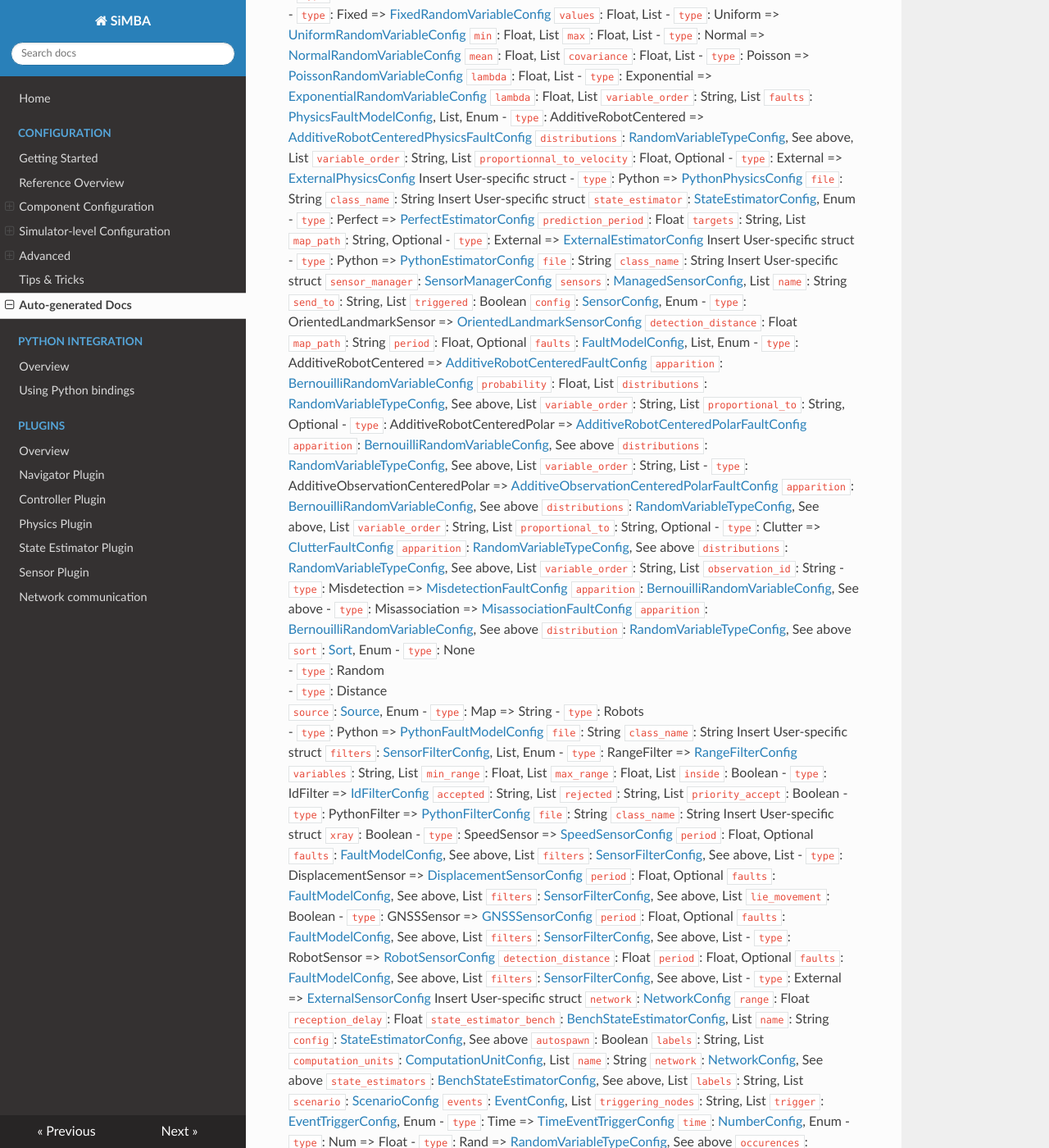
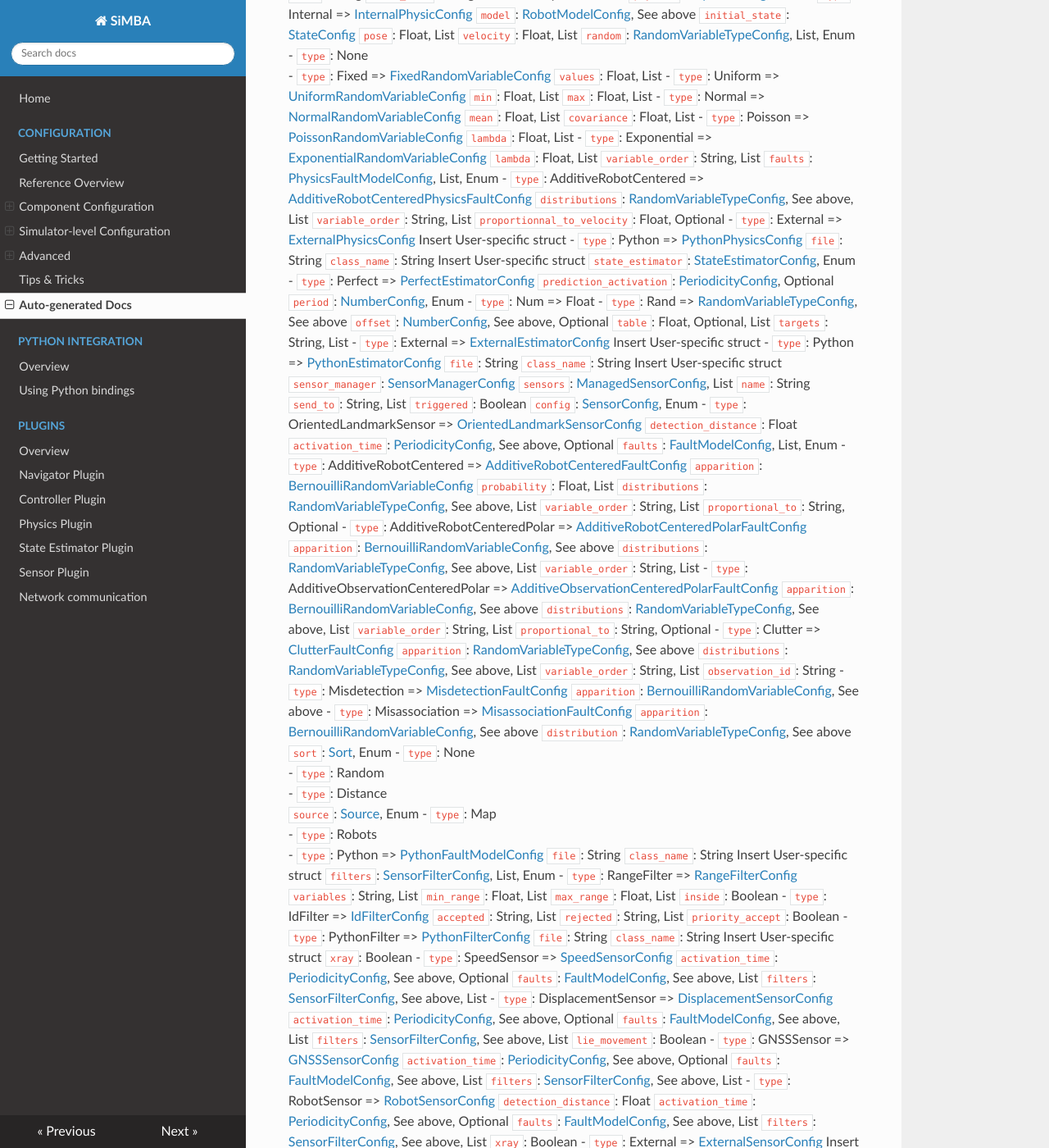
Before and after one commit to mescourrou/simba, an MkDocs documentation site: the page built from doc/user_manual/docs/config_documentation.md, in a window 1280 px wide and 1400 px high, scrolled down 1298 px. Shown: the whole window at 82% size. Built offline with MkDocs 1.6.1, drawn with Linux system fonts in a browser that asks for light colours; nearby versions of some CDN libraries; some of the changed text lies outside the part shown.

Commit message:
Formatting

```diff
--- a/doc/user_manual/docs/config_documentation.md
+++ b/doc/user_manual/docs/config_documentation.md
@@ -117,9 +120,13 @@ List of parameters:
 			Insert User-specific struct
 	`state_estimator`: [StateEstimatorConfig](https://homepages.laas.fr/mescourrou/Recherche/Logiciels/multi-robot-simulator/rust/simba/state_estimators/mod/enum.StateEstimatorConfig.html), Enum
 		- `type`: Perfect => [PerfectEstimatorConfig](https://homepages.laas.fr/mescourrou/Recherche/Logiciels/multi-robot-simulator/rust/simba/state_estimators/perfect_estimator/struct.PerfectEstimatorConfig.html)
-			`prediction_period`: Float
+			`prediction_activation`: [PeriodicityConfig](https://homepages.laas.fr/mescourrou/Recherche/Logiciels/multi-robot-simulator/rust/simba/utils/periodicity/struct.PeriodicityConfig.html), Optional
+				`period`: [NumberConfig](https://homepages.laas.fr/mescourrou/Recherche/Logiciels/multi-robot-simulator/rust/simba/config/enum.NumberConfig.html), Enum
+					- `type`: Num => Float
+					- `type`: Rand => [RandomVariableTypeConfig](https://homepages.laas.fr/mescourrou/Recherche/Logiciels/multi-robot-simulator/rust/simba/utils/determinist_random_variable/enum.RandomVariableTypeConfig.html), See above
+				`offset`: [NumberConfig](https://homepages.laas.fr/mescourrou/Recherche/Logiciels/multi-robot-simulator/rust/simba/config/enum.NumberConfig.html), See above, Optional
+				`table`: Float, Optional, List
 			`targets`: String, List
-			`map_path`: String, Optional
 		- `type`: External => [ExternalEstimatorConfig](https://homepages.laas.fr/mescourrou/Recherche/Logiciels/multi-robot-simulator/rust/simba/state_estimators/external_estimator/struct.ExternalEstimatorConfig.html)
 			Insert User-specific struct
 		- `type`: Python => [PythonEstimatorConfig](https://homepages.laas.fr/mescourrou/Recherche/Logiciels/multi-robot-simulator/rust/simba/state_estimators/python_estimator/struct.PythonEstimatorConfig.html)
@@ -134,8 +141,7 @@ List of parameters:
 			`config`: [SensorConfig](https://homepages.laas.fr/mescourrou/Recherche/Logiciels/multi-robot-simulator/rust/simba/sensors/mod/enum.SensorConfig.html), Enum
 				- `type`: OrientedLandmarkSensor => [OrientedLandmarkSensorConfig](https://homepages.laas.fr/mescourrou/Recherche/Logiciels/multi-robot-simulator/rust/simba/sensors/oriented_landmark_sensor/struct.OrientedLandmarkSensorConfig.html)
 					`detection_distance`: Float
-					`map_path`: String
-					`period`: Float, Optional
+					`activation_time`: [PeriodicityConfig](https://homepages.laas.fr/mescourrou/Recherche/Logiciels/multi-robot-simulator/rust/simba/utils/periodicity/struct.PeriodicityConfig.html), See above, Optional
 					`faults`: [FaultModelConfig](https://homepages.laas.fr/mescourrou/Recherche/Logiciels/multi-robot-simulator/rust/simba/sensors/fault_models/fault_model/enum.FaultModelConfig.html), List, Enum
 						- `type`: AdditiveRobotCentered => [AdditiveRobotCenteredFaultConfig](https://homepages.laas.fr/mescourrou/Recherche/Logiciels/multi-robot-simulator/rust/simba/sensors/fault_models/additive_robot_centered/struct.AdditiveRobotCenteredFaultConfig.html)
 							`apparition`: [BernouilliRandomVariableConfig](https://homepages.laas.fr/mescourrou/Recherche/Logiciels/multi-robot-simulator/rust/simba/utils/distributions/bernouilli/struct.BernouilliRandomVariableConfig.html)
@@ -167,7 +173,7 @@ List of parameters:
 								- `type`: Random
 								- `type`: Distance
 							`source`: [Source](https://homepages.laas.fr/mescourrou/Recherche/Logiciels/multi-robot-simulator/rust/simba/sensors/fault_models/misassociation/enum.Source.html), Enum
-								- `type`: Map => String
+								- `type`: Map
 								- `type`: Robots
 						- `type`: Python => [PythonFaultModelConfig](https://homepages.laas.fr/mescourrou/Recherche/Logiciels/multi-robot-simulator/rust/simba/sensors/fault_models/python_fault_model/struct.PythonFaultModelConfig.html)
 							`file`: String
@@ -189,23 +195,24 @@ List of parameters:
 							Insert User-specific struct
 					`xray`: Boolean
 				- `type`: SpeedSensor => [SpeedSensorConfig](https://homepages.laas.fr/mescourrou/Recherche/Logiciels/multi-robot-simulator/rust/simba/sensors/speed_sensor/struct.SpeedSensorConfig.html)
-					`period`: Float, Optional
+					`activation_time`: [PeriodicityConfig](https://homepages.laas.fr/mescourrou/Recherche/Logiciels/multi-robot-simulator/rust/simba/utils/periodicity/struct.PeriodicityConfig.html), See above, Optional
 					`faults`: [FaultModelConfig](https://homepages.laas.fr/mescourrou/Recherche/Logiciels/multi-robot-simulator/rust/simba/sensors/fault_models/fault_model/enum.FaultModelConfig.html), See above, List
 					`filters`: [SensorFilterConfig](https://homepages.laas.fr/mescourrou/Recherche/Logiciels/multi-robot-simulator/rust/simba/sensors/sensor_filters/mod/enum.SensorFilterConfig.html), See above, List
 				- `type`: DisplacementSensor => [DisplacementSensorConfig](https://homepages.laas.fr/mescourrou/Recherche/Logiciels/multi-robot-simulator/rust/simba/sensors/displacement_sensor/struct.DisplacementSensorConfig.html)
-					`period`: Float, Optional
+					`activation_time`: [PeriodicityConfig](https://homepages.laas.fr/mescourrou/Recherche/Logiciels/multi-robot-simulator/rust/simba/utils/periodicity/struct.PeriodicityConfig.html), See above, Optional
 					`faults`: [FaultModelConfig](https://homepages.laas.fr/mescourrou/Recherche/Logiciels/multi-robot-simulator/rust/simba/sensors/fault_models/fault_model/enum.FaultModelConfig.html), See above, List
 					`filters`: [SensorFilterConfig](https://homepages.laas.fr/mescourrou/Recherche/Logiciels/multi-robot-simulator/rust/simba/sensors/sensor_filters/mod/enum.SensorFilterConfig.html), See above, List
 					`lie_movement`: Boolean
 				- `type`: GNSSSensor => [GNSSSensorConfig](https://homepages.laas.fr/mescourrou/Recherche/Logiciels/multi-robot-simulator/rust/simba/sensors/gnss_sensor/struct.GNSSSensorConfig.html)
-					`period`: Float, Optional
+					`activation_time`: [PeriodicityConfig](https://homepages.laas.fr/mescourrou/Recherche/Logiciels/multi-robot-simulator/rust/simba/utils/periodicity/struct.PeriodicityConfig.html), See above, Optional
 					`faults`: [FaultModelConfig](https://homepages.laas.fr/mescourrou/Recherche/Logiciels/multi-robot-simulator/rust/simba/sensors/fault_models/fault_model/enum.FaultModelConfig.html), See above, List
 					`filters`: [SensorFilterConfig](https://homepages.laas.fr/mescourrou/Recherche/Logiciels/multi-robot-simulator/rust/simba/sensors/sensor_filters/mod/enum.SensorFilterConfig.html), See above, List
 				- `type`: RobotSensor => [RobotSensorConfig](https://homepages.laas.fr/mescourrou/Recherche/Logiciels/multi-robot-simulator/rust/simba/sensors/robot_sensor/struct.RobotSensorConfig.html)
 					`detection_distance`: Float
-					`period`: Float, Optional
+					`activation_time`: [PeriodicityConfig](https://homepages.laas.fr/mescourrou/Recherche/Logiciels/multi-robot-simulator/rust/simba/utils/periodicity/struct.PeriodicityConfig.html), See above, Optional
 					`faults`: [FaultModelConfig](https://homepages.laas.fr/mescourrou/Recherche/Logiciels/multi-robot-simulator/rust/simba/sensors/fault_models/fault_model/enum.FaultModelConfig.html), See above, List
 					`filters`: [SensorFilterConfig](https://homepages.laas.fr/mescourrou/Recherche/Logiciels/multi-robot-simulator/rust/simba/sensors/sensor_filters/mod/enum.SensorFilterConfig.html), See above, List
+					`xray`: Boolean
 				- `type`: External => [ExternalSensorConfig](https://homepages.laas.fr/mescourrou/Recherche/Logiciels/multi-robot-simulator/rust/simba/sensors/external_sensor/struct.ExternalSensorConfig.html)
 					Insert User-specific struct
 	`network`: [NetworkConfig](https://homepages.laas.fr/mescourrou/Recherche/Logiciels/multi-robot-simulator/rust/simba/networking/network/struct.NetworkConfig.html)
@@ -226,9 +233,7 @@ List of parameters:
 		`triggering_nodes`: String, List
 		`trigger`: [EventTriggerConfig](https://homepages.laas.fr/mescourrou/Recherche/Logiciels/multi-robot-simulator/rust/simba/scenario/config/enum.EventTriggerConfig.html), Enum
 			- `type`: Time => [TimeEventTriggerConfig](https://homepages.laas.fr/mescourrou/Recherche/Logiciels/multi-robot-simulator/rust/simba/scenario/config/struct.TimeEventTriggerConfig.html)
-				`time`: [NumberConfig](https://homepages.laas.fr/mescourrou/Recherche/Logiciels/multi-robot-simulator/rust/simba/config/enum.NumberConfig.html), Enum
-					- `type`: Num => Float
-					- `type`: Rand => [RandomVariableTypeConfig](https://homepages.laas.fr/mescourrou/Recherche/Logiciels/multi-robot-simulator/rust/simba/utils/determinist_random_variable/enum.RandomVariableTypeConfig.html), See above
+				`time`: [NumberConfig](https://homepages.laas.fr/mescourrou/Recherche/Logiciels/multi-robot-simulator/rust/simba/config/enum.NumberConfig.html), See above
 				`occurences`: [NumberConfig](https://homepages.laas.fr/mescourrou/Recherche/Logiciels/multi-robot-simulator/rust/simba/config/enum.NumberConfig.html), See above
 			- `type`: Proximity => [ProximityEventTriggerConfig](https://homepages.laas.fr/mescourrou/Recherche/Logiciels/multi-robot-simulator/rust/simba/scenario/config/struct.ProximityEventTriggerConfig.html)
 				`protected_target`: String, Optional
@@ -248,3 +253,5 @@ List of parameters:
 				`model_name`: String
 				`node_name`: String
 			- `type`: Kill => String
+`environment`: [EnvironmentConfig](https://homepages.laas.fr/mescourrou/Recherche/Logiciels/multi-robot-simulator/rust/simba/environment/mod/struct.EnvironmentConfig.html)
+	`map_path`: String, Optional
```
Also changed, not shown: other parts of doc/user_manual/docs/config_documentation.md (+3 -0 lines), doc/user_manual/docs/config/environment.md (+0 -5 lines), config.schema.json, 6 other files.
